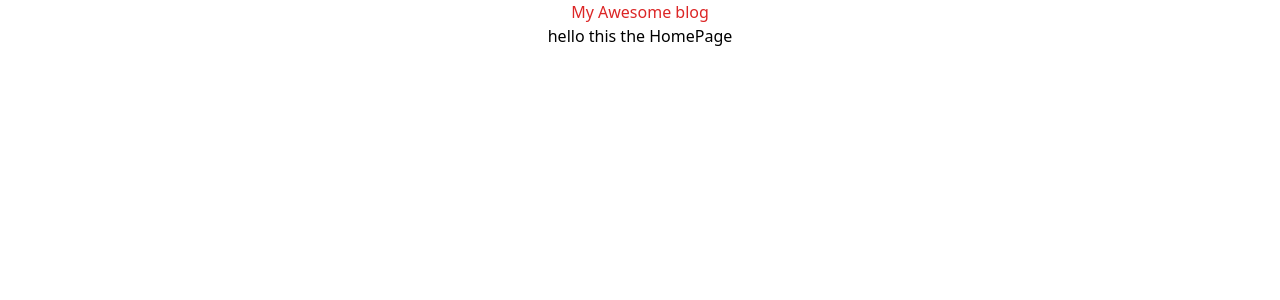
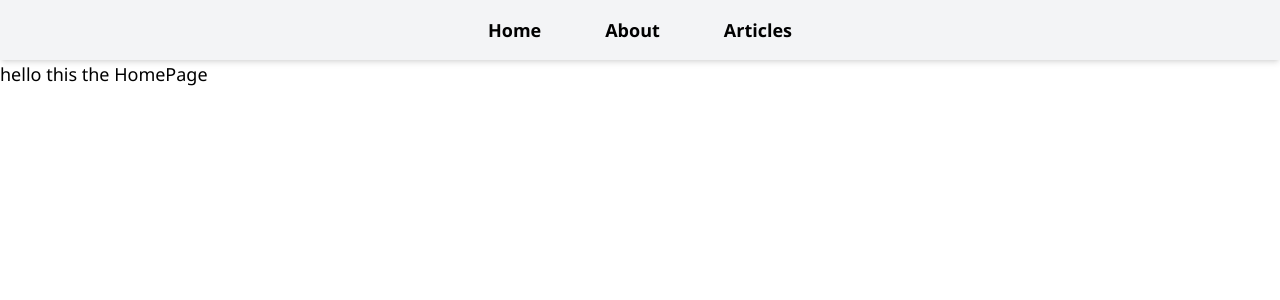
Before and after one commit to youtlane/blog, a React (Create React App) app: page / in a window 1280 px wide. Shown: the top 300 px of the page. Built offline with nearby package versions, Linux system fonts and the light colour scheme.

Commit message:
feat: add style to navbar

```diff
--- a/src/App.js
+++ b/src/App.js
@@ -3,14 +3,15 @@ import HomePage from "./pages/HomePage";
 import AboutPage from "./pages/AboutPage";
 import ArticleListPage from "./pages/ArticleListPage";
 import ArticlePage from "./pages/ArticlePage";
+import NavBar from "./NavBar";
 
 
 
 function App() {
   return (
     <BrowserRouter>
-      <div className="App flex flex-col items-center">
-        <h1 className="text-red-600"> My Awesome blog</h1>
+      <div className="App font-custom text-lg">
+        <NavBar/>
         <div>
           <Routes>
             <Route path="/" element={<HomePage/>}/>
--- a/src/NavBar.js
+++ b/src/NavBar.js
@@ -1,13 +1,29 @@
+import { Link } from "react-router-dom";
+
 const NavBar = () => {
     return(
-        <nav>
-            <ul>
-                <li>Home</li>
-                <li>About</li>
-                <li>Articles</li>
+        <nav className="bg-gray-100 shadow-md">
+            <ul className="flex justify-center space-x-8 p-4">
+                <li>
+                    <Link
+                        className="relative text-black font-bold px-4 py-2 transition-all duration-300 hover:bg-black hover:text-white rounded"
+                        to="/">Home
+                    </Link>
+                </li>
+                <li>
+                    <Link
+                        className="relative text-black font-bold px-4 py-2 transition-all duration-300 hover:bg-black hover:text-white rounded"
+                        to="/about">About
+                    </Link>
+                </li>
+                <li>
+                    <Link
+                        className="relative text-black font-bold px-4 py-2 transition-all duration-300 hover:bg-black hover:text-white rounded"
+                        to="/articles">Articles
+                    </Link>
+                </li>
             </ul>
         </nav>
-
     );
 
 }
--- a/tailwind.config.js
+++ b/tailwind.config.js
@@ -5,7 +5,11 @@ module.exports = {
     './components/**/*.{js,ts,jsx,tsx}',
   ],
   theme: {
-    extend: {},
+    extend: {
+      fontFamily: {
+        custom: ["'Segoe UI'", 'Tahoma', 'Geneva', 'Verdana', 'sans-serif'],
+      },
+    },
   },
   plugins: [],
 }
```
